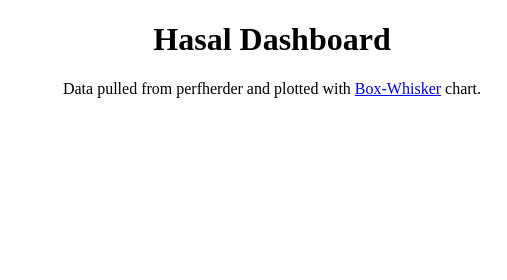
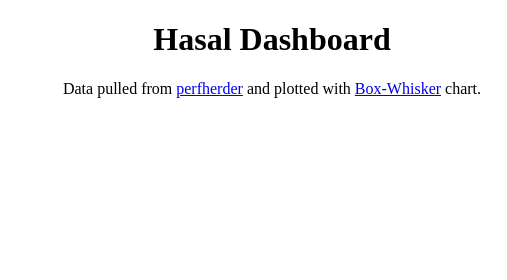
Before and after one commit to kanru/hasal-dashboard, a plain HTML site: page index.html in a window 1280 px wide. Shown: the top 280 px of the page, 368-875 px from the left. Drawn offline with nearby package versions, Linux system fonts and the light colour scheme; no server answers.

Commit message:
Add link to perfherder

```diff
--- a/index.html
+++ b/index.html
@@ -11,7 +11,7 @@
   <body>
       <header class="head">
           <h1>Hasal Dashboard</h1>
-          Data pulled from perfherder and plotted with <a href="http://informationandvisualization.de/blog/box-plot" alt="Box Plot">Box-Whisker</a> chart.
+          Data pulled from <a href="https://treeherder.mozilla.org/perf.html" alt="Perfherder">perfherder</a> and plotted with <a href="http://informationandvisualization.de/blog/box-plot" alt="Box Plot">Box-Whisker</a> chart.
       </header>
       <div id="chart-container">
       </div>
```
